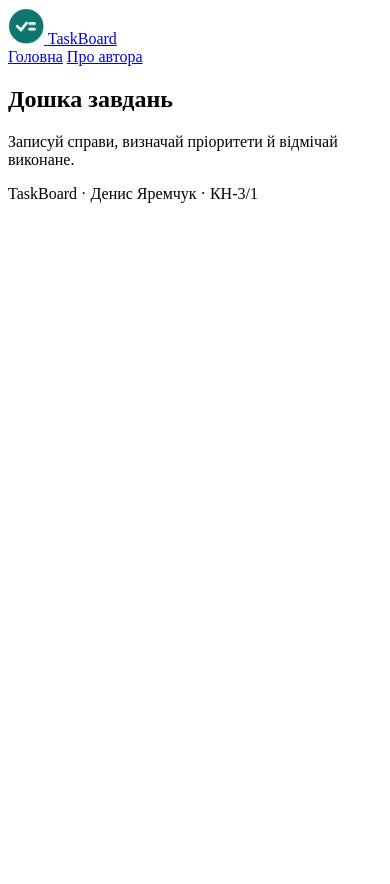
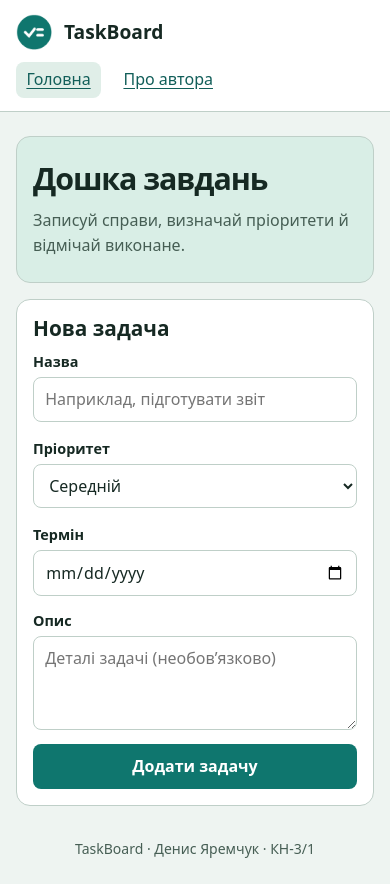
Before and after one commit to Gaben6769/taskboard, a plain HTML site: page index.html in a window 390 px wide. Before the commit the page ends 844 px from the top, so only its background shows below. Drawn offline with Linux system fonts and the light colour scheme.

Commit message:
Додати форму задачі та адаптивні стилі Flexbox

```diff
--- a/index.html
+++ b/index.html
@@ -4,6 +4,7 @@
   <meta charset="utf-8">
   <meta name="viewport" content="width=device-width, initial-scale=1">
   <title>Дошка завдань | TaskBoard</title>
+  <link rel="stylesheet" href="style.css">
 </head>
 <body>
   <header class="site-header">
@@ -21,6 +22,35 @@
       <h1>Дошка завдань</h1>
       <p>Записуй справи, визначай пріоритети й відмічай виконане.</p>
     </section>
+    <section class="card" aria-labelledby="new-task">
+      <h2 id="new-task">Нова задача</h2>
+      <form id="task-form" class="task-form">
+        <div class="form-row">
+          <label class="field grow">
+            <span>Назва</span>
+            <input id="title" name="title" type="text" required maxlength="80" placeholder="Наприклад, підготувати звіт">
+          </label>
+          <label class="field">
+            <span>Пріоритет</span>
+            <select id="priority" name="priority">
+              <option value="low">Низький</option>
+              <option value="medium" selected>Середній</option>
+              <option value="high">Високий</option>
+            </select>
+          </label>
+          <label class="field">
+            <span>Термін</span>
+            <input id="deadline" name="deadline" type="date">
+          </label>
+        </div>
+        <label class="field">
+          <span>Опис</span>
+          <textarea id="description" name="description" rows="3" placeholder="Деталі задачі (необов’язково)"></textarea>
+        </label>
+        <button class="btn" type="submit">Додати задачу</button>
+        <p id="form-message" class="form-message" role="alert"></p>
+      </form>
+    </section>
   </main>
   <footer class="site-footer">
     <p>TaskBoard · Денис Яремчук · КН-3/1</p>
--- /dev/null
+++ b/style.css
@@ -0,0 +1,252 @@
+:root {
+  --bg: #eef4f1;
+  --card: #fff;
+  --text: #162923;
+  --muted: #465e54;
+  --primary: #0f766e;
+  --primary-dark: #115e59;
+  --border: #bfcfc8;
+  --danger: #a52a2a;
+  --warning: #b26916;
+  --success: #228462;
+  --radius: 14px;
+}
+
+* {
+  box-sizing: border-box;
+}
+
+body {
+  margin: 0;
+  background: var(--bg);
+  color: var(--text);
+  font-family: system-ui, "Segoe UI", sans-serif;
+  line-height: 1.55;
+}
+
+h1, h2, p {
+  margin: 0;
+}
+
+h1, h2 {
+  line-height: 1.2;
+  margin-bottom: 0.65rem;
+}
+
+h1 {
+  font-size: clamp(1.9rem, 4vw, 3.15rem);
+  letter-spacing: -0.035em;
+}
+
+h2 {
+  font-size: 1.3rem;
+}
+
+p + p {
+  margin-top: 0.5rem;
+}
+
+a {
+  color: var(--primary-dark);
+  text-underline-offset: 0.2em;
+}
+
+img {
+  max-width: 100%;
+  height: auto;
+}
+
+:focus-visible {
+  outline: 2px solid var(--primary);
+  outline-offset: 3px;
+}
+
+.site-header, .brand, .nav {
+  display: flex;
+  align-items: center;
+  gap: 0.75rem;
+}
+
+.site-header {
+  justify-content: space-between;
+  flex-wrap: wrap;
+  padding: 0.85rem max(1rem, calc((100% - 900px) / 2));
+  border-bottom: 1px solid var(--border);
+  background: var(--card);
+}
+
+.brand {
+  color: var(--text);
+  font-size: 1.2rem;
+  font-weight: 750;
+  text-decoration: none;
+}
+
+.nav {
+  flex-wrap: wrap;
+}
+
+.nav a {
+  padding: 0.35rem 0.65rem;
+  border-radius: 0.5rem;
+}
+
+.nav a[aria-current], .nav a:hover {
+  background: #e0eee8;
+}
+
+.container {
+  width: min(900px, calc(100% - 2rem));
+  margin: 1.5rem auto;
+}
+
+.intro, .card {
+  padding: clamp(1rem, 3.5vw, 1.75rem);
+  border: 1px solid var(--border);
+  border-radius: var(--radius);
+  margin-bottom: 1rem;
+  background: var(--card);
+}
+
+.intro {
+  background: #d9eee6;
+  padding-block: clamp(1.5rem, 4vw, 2.75rem);
+}
+
+.intro p, .site-footer, figcaption {
+  color: var(--muted);
+}
+
+.site-footer {
+  padding: 0.5rem 1rem 1.5rem;
+  text-align: center;
+  font-size: 0.875rem;
+}
+
+.profile, .form-row {
+  display: flex;
+  gap: 1rem;
+}
+
+.profile {
+  align-items: flex-start;
+  gap: 1.5rem;
+}
+
+.profile figure {
+  flex: 0 0 160px;
+  margin: 0;
+}
+
+.profile img {
+  border-radius: 0.75rem;
+}
+
+.profile-text {
+  flex: 1;
+  min-width: 0;
+}
+
+figcaption {
+  font-size: 0.875rem;
+}
+
+table {
+  width: 100%;
+  border-collapse: collapse;
+}
+
+th, td {
+  padding: 0.5rem;
+  border-bottom: 1px solid var(--border);
+  text-align: start;
+  overflow-wrap: anywhere;
+}
+
+th {
+  background: var(--bg);
+}
+
+.task-form, .field {
+  display: flex;
+  flex-direction: column;
+}
+
+.task-form {
+  gap: 0.85rem;
+}
+
+.form-row {
+  flex-wrap: wrap;
+}
+
+.field {
+  gap: 0.25rem;
+  min-width: 0;
+  font-size: 0.9rem;
+  font-weight: 650;
+}
+
+.field.grow {
+  flex: 1 1 260px;
+}
+
+input[type="text"], input[type="date"], select, textarea {
+  width: 100%;
+  min-width: 0;
+  padding: 0.55rem 0.7rem;
+  border: 1px solid var(--border);
+  border-radius: 0.5rem;
+  background: var(--card);
+  color: var(--text);
+  font: inherit;
+  font-size: 1rem;
+  font-weight: 400;
+}
+
+textarea {
+  resize: vertical;
+}
+
+.btn {
+  align-self: flex-start;
+  padding: 0.65rem 1rem;
+  border: 0;
+  border-radius: 0.5rem;
+  background: var(--primary);
+  color: white;
+  font: inherit;
+  font-weight: 650;
+  cursor: pointer;
+}
+
+.btn:hover {
+  background: var(--primary-dark);
+}
+
+.form-message {
+  color: var(--danger);
+  font-size: 0.9rem;
+}
+
+.form-message:empty {
+  margin-top: -0.85rem;
+}
+
+@media (max-width: 600px) {
+  .site-header, .profile, .form-row {
+    flex-direction: column;
+  }
+
+  .site-header {
+    align-items: flex-start;
+  }
+
+  .profile figure, .field.grow {
+    flex: 0 0 auto;
+  }
+
+  .btn {
+    align-self: stretch;
+  }
+}
```
Also changed, not shown: about.html (+1 -0 lines), 2 other files.
